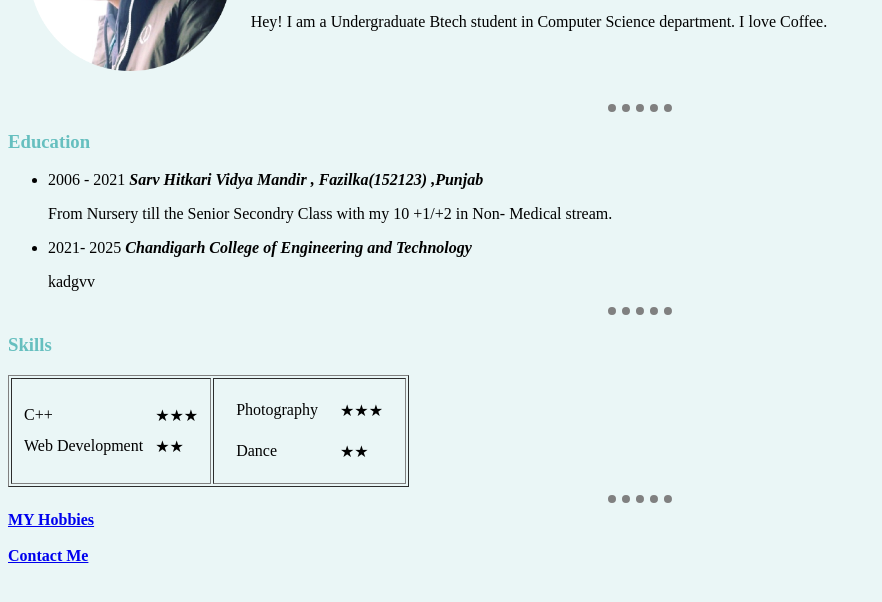
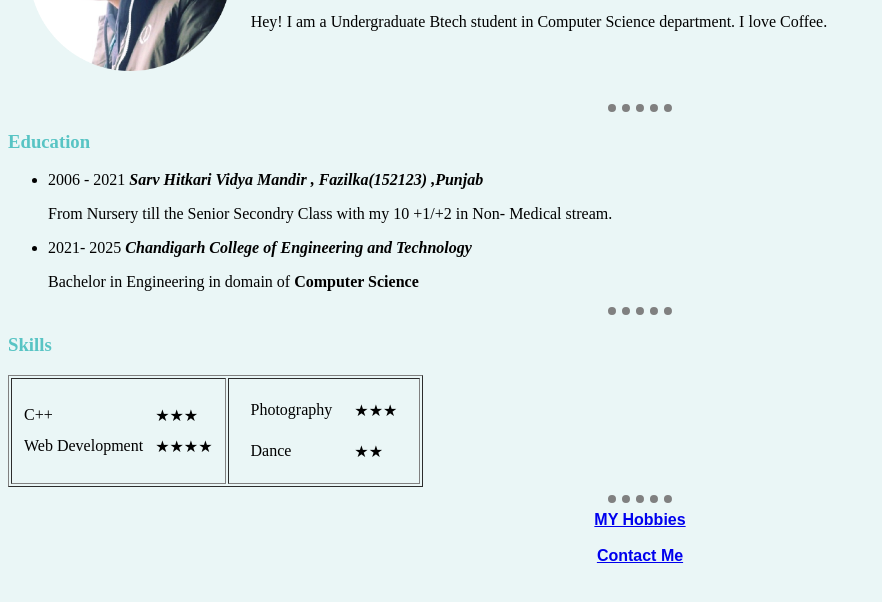
Before and after one commit to Krishana-Singla/Krishana-Singla.github.io, a plain HTML site: page index.html in a window 1280 px wide. Shown: the part 158-760 px from the top of the page, without its empty margins (0-882 px from the left). Drawn offline with Linux system fonts and the light colour scheme.

```diff
--- a/css/styles.css
+++ b/css/styles.css
@@ -21,5 +21,10 @@
  color: #66bfbf;
 }
 h3 {
-   color: #66bfbf;
+   color: #58c4c4;
 }
+
+.pages {
+    text-align: center;
+    font-family: Arial, Helvetica, sans-serif;
+}
--- a/index.html
+++ b/index.html
@@ -34,7 +34,7 @@
     <li> 2006 - 2021    <em><strong>Sarv Hitkari Vidya Mandir , Fazilka(152123) ,Punjab</strong></em>
         <p>From Nursery till the Senior Secondry Class with my 10 +1/+2 in  Non- Medical stream.    </p>  </li>
     <li>  2021- 2025     <em><strong>Chandigarh College of Engineering and Technology</strong></em>
-        <p>kadgvv</p> </li>
+        <p>Bachelor in Engineering in domain of  <strong>Computer Science</strong></p> </li>
     </ul>
 
     <hr>
@@ -51,7 +51,7 @@
             </tr>
             <tr>
                 <td>Web Development</td>
-                <td> ★★</td>
+                <td> ★★★★</td>
             </tr>
         </table>
     </td>
@@ -73,11 +73,13 @@
 
 
     <hr>
-
+<section class="pages">
     <strong> <a href="Hobbies.html"> MY Hobbies</a></strong>
     <br> <br>
     <strong> <a href="Contact.html"> Contact Me</a></strong>
 
+</section>
+
 </body>
 
 </html>
```
Also changed, not shown: Contact.html (+2 -1 lines), Hobbies.html (+4 -3 lines).
